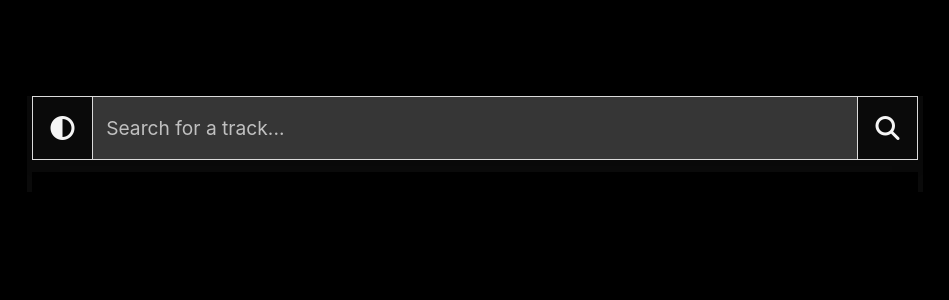
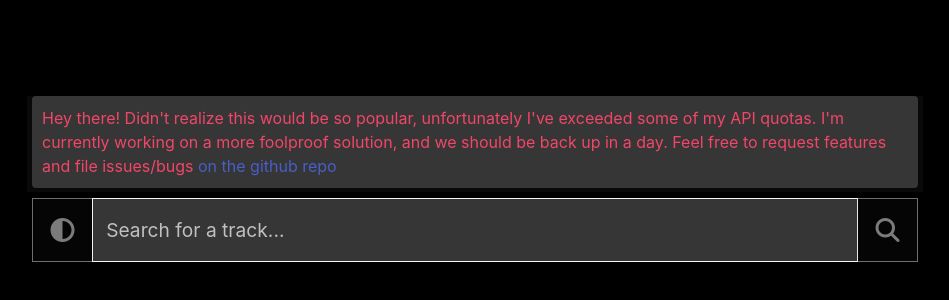
Before and after one commit to georgemunyoro/houndwave, a Svelte app: page / in a window 1280 px wide. Shown: the part 230-530 px from the top of the page, without its empty margins (165-1114 px from the left). Built offline with nearby package versions, Linux system fonts and the light colour scheme.

Commit message:
fix: temporary downtime

```diff
--- a/src/App.svelte
+++ b/src/App.svelte
@@ -79,9 +79,12 @@
 		} p-1`}
 		style="padding: 0px 5px 10px 5px !important; height: 6rem;"
 	>
+
+	<div style="padding: 10px; margin-bottom: 10px;" class="card has-background-dark has-text-danger">Hey there! Didn't realize this would be so popular, unfortunately I've exceeded some of my API quotas. I'm currently working on a more foolproof solution, and we should be back up in a day. Feel free to request features and file issues/bugs <a href="https://github.com/georgemunyoro/houndwave">on the github repo</a></div>
 		<div class="field has-addons has-desktop-shadow is-paddingless">
 			<div class="control">
 				<button
+					disabled={true}
 					class={`button is-outlined is-radiusless has-background-${
 						inDarkMode ? "black has-text-light" : "white"
 					}`}
@@ -91,6 +94,7 @@
 			</div>
 			<div class="control" style="width: 100%;">
 				<input
+					disabled={true}
 					bind:value={searchQuery}
 					on:keypress={(event) => {
 						if (event.key == "Enter") search();
@@ -105,6 +109,7 @@
 			</div>
 			<div class="control">
 				<button
+					disabled={true}
 					class={`button is-outlined is-radiusless has-background-${
 						inDarkMode ? "black has-text-light" : "white"
 					}`}
```
